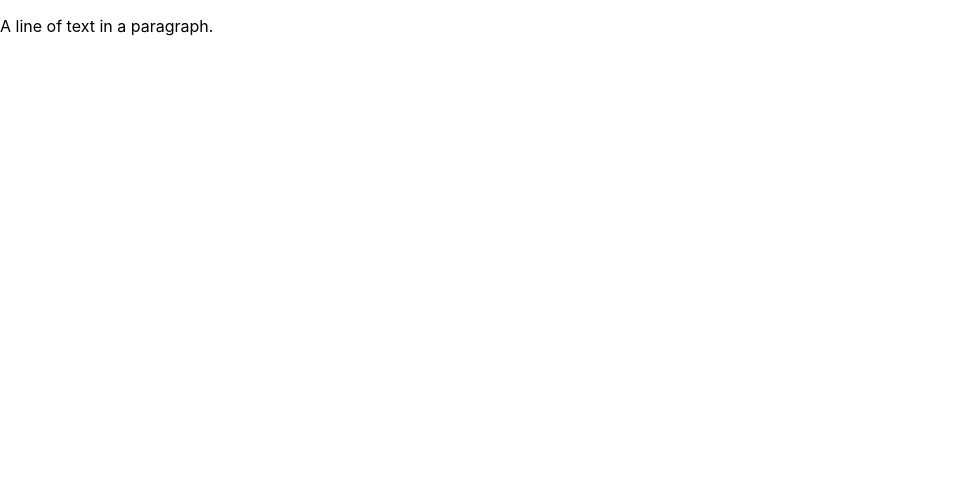
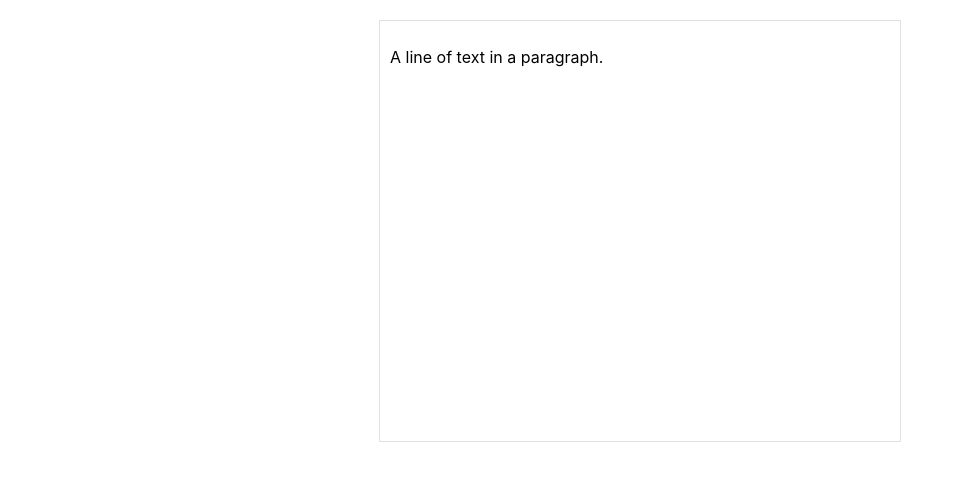
Before and after one commit to mattbf/note-taker, a React (Create React App) app in the folder app/: page / in a window 1280 px wide. Shown: the top 480 px of the page, without its empty margins (0-964 px from the left). Built offline with nearby package versions, Linux system fonts and the light colour scheme.

Commit message:
Added styling to editor page

```diff
--- a/app/src/App.js
+++ b/app/src/App.js
@@ -5,8 +5,10 @@ import TextEditor from './TextEditor/TextEditor.js'
 
 function App() {
   return (
-    <div>
-      <TextEditor />
+    <div style={{display: 'flex', flexDirection: 'column', alignItems: 'center',}}>
+      <div style={{border: '1px solid rgba(196, 196, 196, 0.5)', minHeight: 400, width: 500, margin: 20, padding: 10}}>
+        <TextEditor />
+      </div>
     </div>
   );
 }
```
Also changed, not shown: 1 other file (tests, documents, lock files or other folders).
